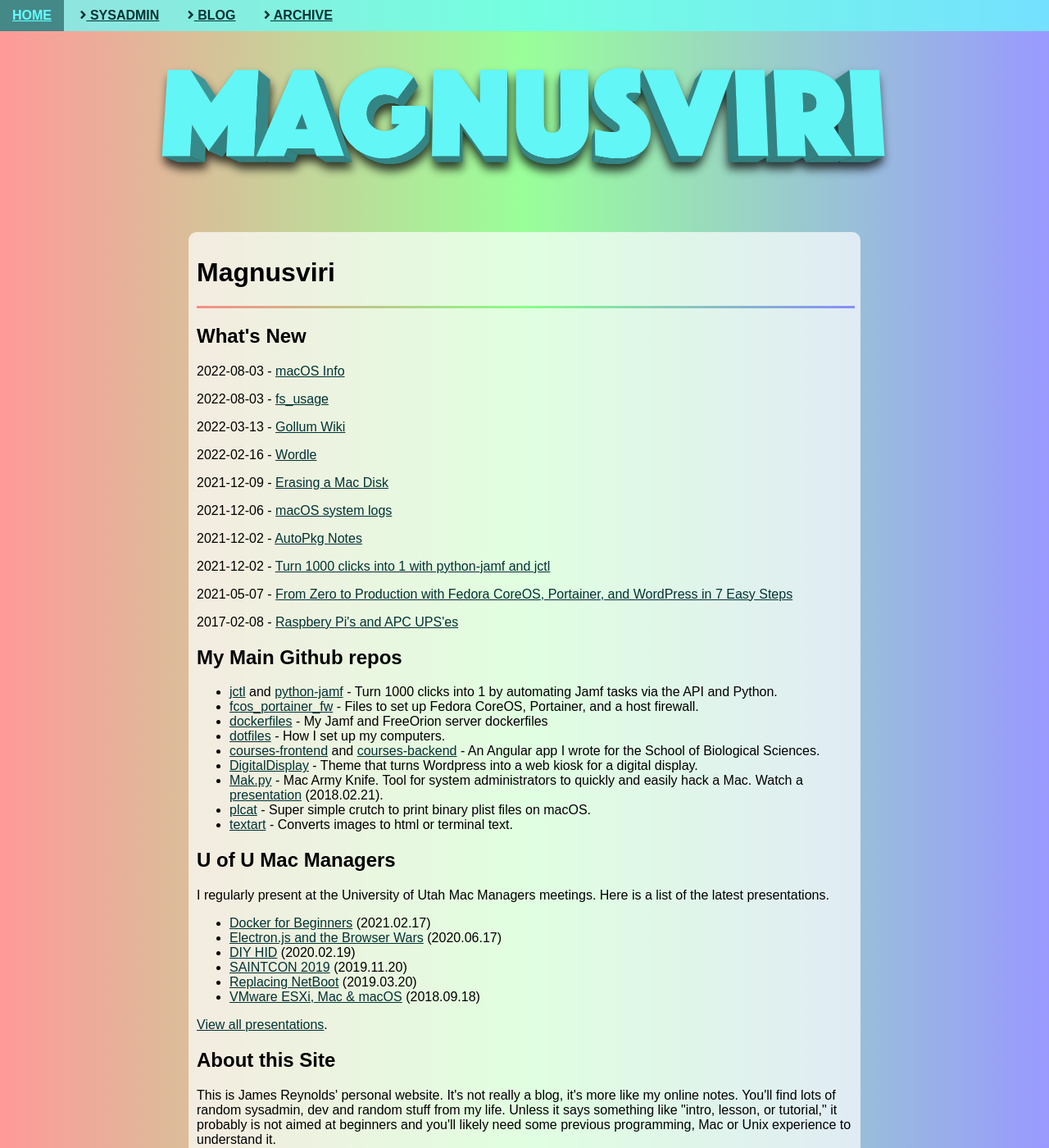
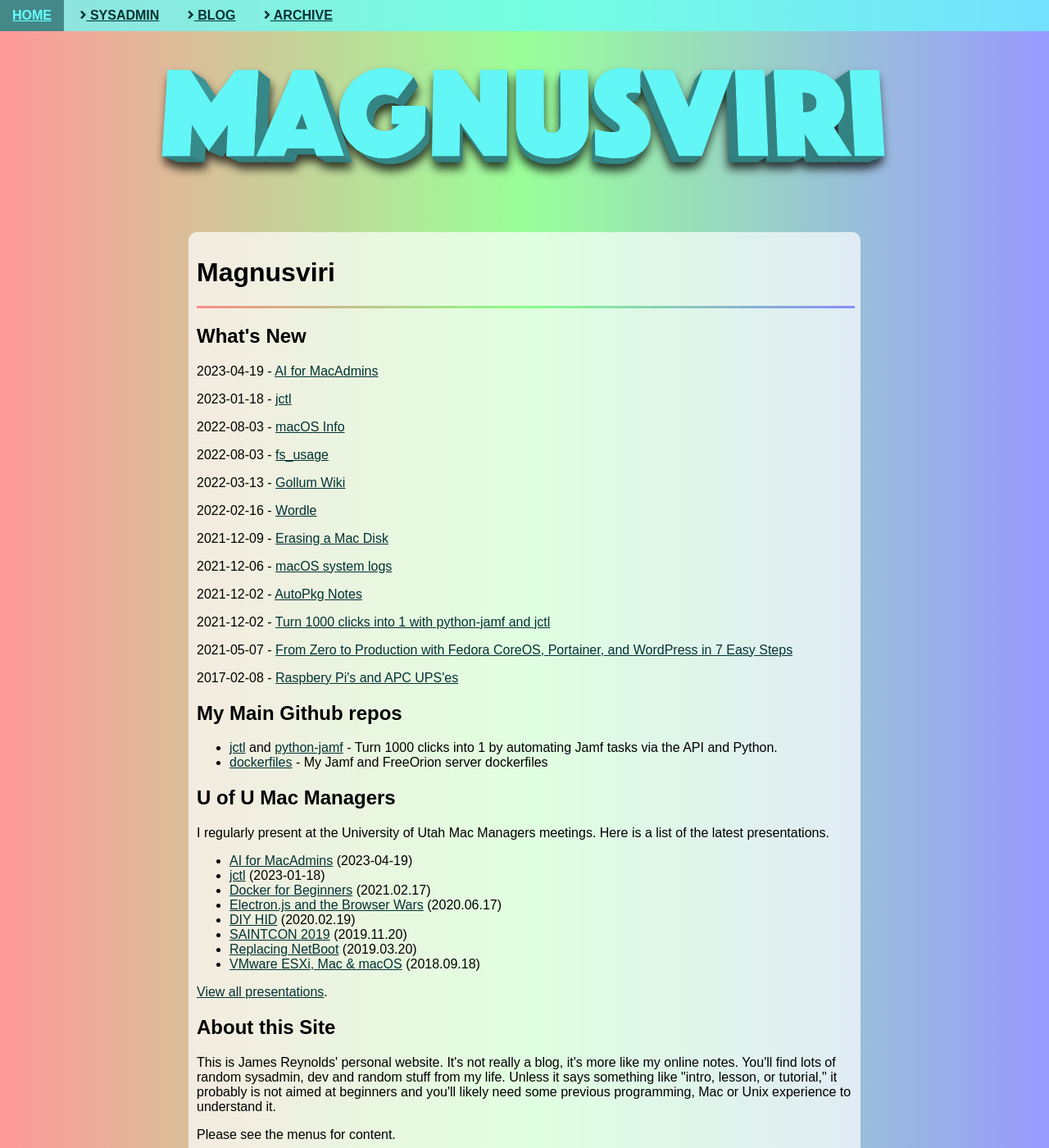
Before and after one commit to magnusviri/magnusviri.com, a Jekyll site: the page built from index.md, in a window 1280 px wide and 1400 px high. Shown: the whole window at 82% size. Built offline with Jekyll 4.4.1, drawn with Linux system fonts in a browser that asks for light colours; comment, search, counter and statistics services are not loaded; some of the changed text lies outside the part shown.

Commit message:
Update index.md

```diff
--- a/index.md
+++ b/index.md
@@ -3,12 +3,16 @@ layout: default
 shorttitle: Home
 title: Magnusviri
 date: "sometime early 1996"
-editdate: "2021-12-06"
+editdate: "2023-04-21"
 disqus_id: home.html
 titleimg: 1
 ---
 
 ## What's New
+
+2023-04-19 - [AI for MacAdmins](https://stream.lib.utah.edu/index.php?c=details&id=13574)
+
+2023-01-18 - [jctl](https://stream.lib.utah.edu/index.php?c=details&id=13542)
 
 2022-08-03 - [macOS Info](/macos-info.html)
 
@@ -33,8 +37,10 @@ titleimg: 1
 ## My Main Github repos
 
 - [jctl](https://github.com/magnusviri/jctl) and [python-jamf](https://github.com/magnusviri/python-jamf) - Turn 1000 clicks into 1 by automating Jamf tasks via the API and Python.
+- [dockerfiles](https://github.com/magnusviri/dockerfiles) - My Jamf and FreeOrion server dockerfiles
+
+<!--
 - [fcos_portainer_fw](https://github.com/magnusviri/fcos_portainer_fw) - Files to set up Fedora CoreOS, Portainer, and a host firewall.
-- [dockerfiles](https://github.com/magnusviri/dockerfiles) - My Jamf and FreeOrion server dockerfiles
 - [dotfiles](https://github.com/magnusviri/dotfiles) - How I set up my computers.
 - [courses-frontend](https://github.com/magnusviri/courses-frontend) and [courses-backend](https://github.com/magnusviri/courses-backend) - An Angular app I wrote for the School of Biological Sciences.
 - [DigitalDisplay](https://github.com/magnusviri/DigitalDisplay) - Theme that turns Wordpress into a web kiosk for a digital display.
@@ -42,18 +48,20 @@ titleimg: 1
 Watch a [presentation](https://stream.lib.utah.edu/index.php?c=details&id=13043) (2018.02.21).
 - [plcat](https://github.com/magnusviri/plcat) - Super simple crutch to print binary plist files on macOS.
 - [textart](https://github.com/magnusviri/textart) - Converts images to html or terminal text.
+-->
 
 ## U of U Mac Managers
 
 I regularly present at the University of Utah Mac Managers meetings. Here is a list of the latest presentations.
 
+- [AI for MacAdmins](https://stream.lib.utah.edu/index.php?c=details&id=13574) (2023-04-19)
+- [jctl](https://stream.lib.utah.edu/index.php?c=details&id=13542) (2023-01-18)
 - [Docker for Beginners](https://stream.lib.utah.edu/index.php?c=details&id=13418) (2021.02.17)
 - [Electron.js and the Browser Wars](https://stream.lib.utah.edu/index.php?c=details&id=13353) (2020.06.17)
 - [DIY HID](https://stream.lib.utah.edu/index.php?c=details&id=13332) (2020.02.19)
 - [SAINTCON 2019](https://stream.lib.utah.edu/index.php?c=details&id=13304) (2019.11.20)
 - [Replacing NetBoot](https://stream.lib.utah.edu/index.php?c=details&id=13211) (2019.03.20)
 - [VMware ESXi, Mac & macOS](https://stream.lib.utah.edu/index.php?c=details&id=13132) (2018.09.18)
-
 
 [View all presentations](https://stream.lib.utah.edu/index.php?c=browse&m=results&q=james+reynolds&cat=&sort=newest).
 
```
Also changed, not shown: other parts of index.md (+1 -0 lines).
